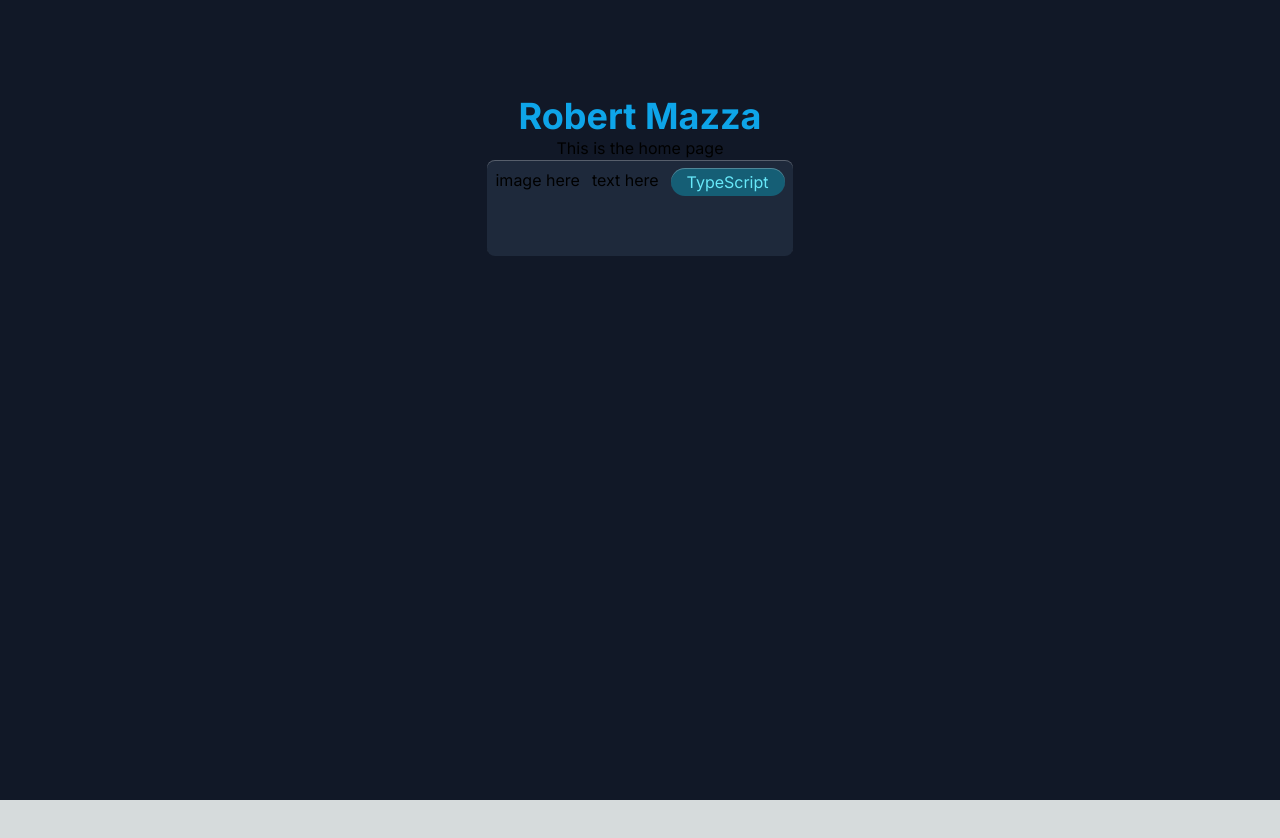
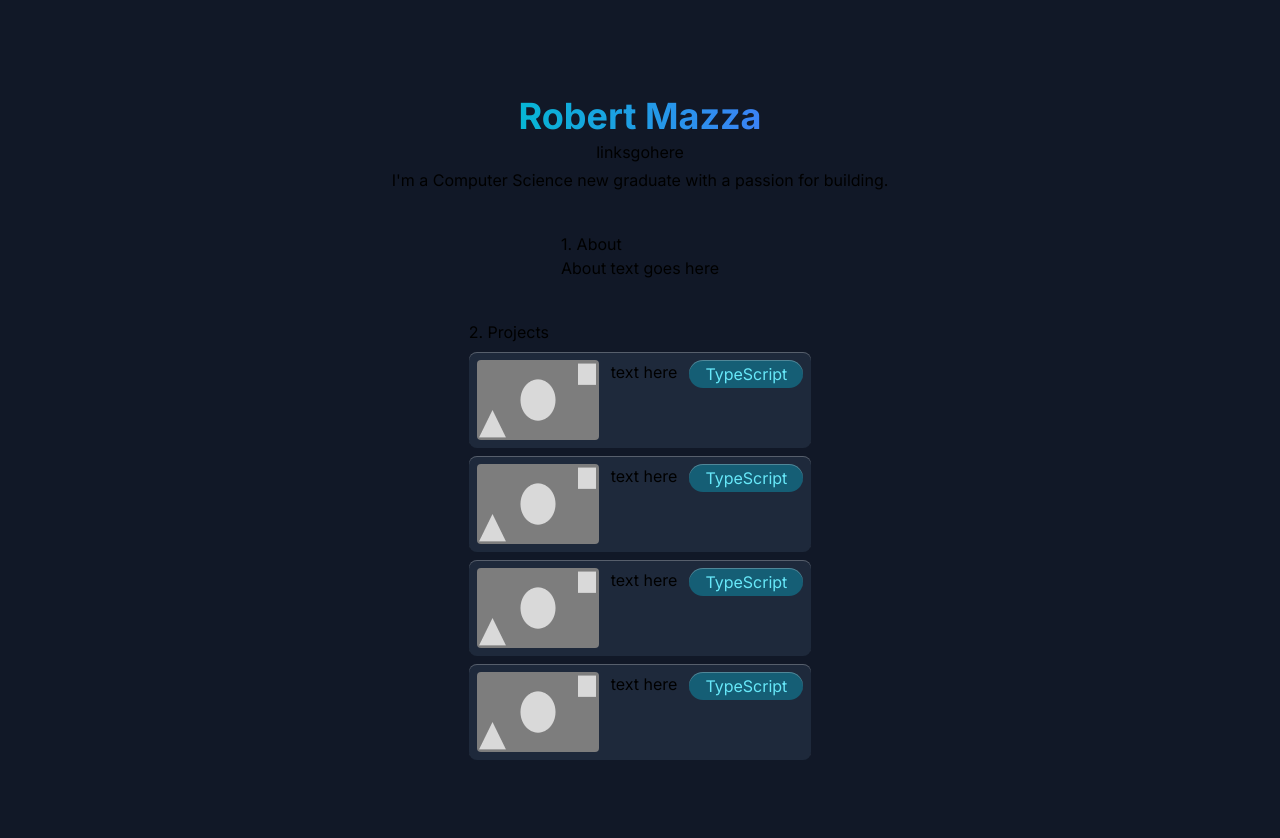
Before and after one commit to Robert336/Personal_Website, a Next.js app in the folder personal-website/: page / in a window 1280 px wide. Shown: the top 838 px of the page. Before the commit the page ends 800 px from the top, so only its background shows below. Built offline with nearby package versions, Linux system fonts and the light colour scheme.

Commit message:
more work on the project cards

```diff
--- a/personal-website/src/app/components/ProjectCard.tsx
+++ b/personal-website/src/app/components/ProjectCard.tsx
@@ -1,10 +1,12 @@
 import Pill from './Pill'
+import Image from 'next/image'
+import image_placeholder from '../../../public/image_placeholder.png'
 
 export default function ProjectCard() {
     return (
       <>
-        <div className="grid-cols-3 gap-3 h-24 bg-slate-800 rounded-lg p-2 flex shadow-inner-top">
-            <p>image here</p>
+        <div className="grid-cols-3 gap-3 h-24 w-full bg-slate-800 rounded-lg p-2 flex shadow-inner-top hover:bg-gradient-to-r from-cyan-500/[.15] to-purple-500/[.15]">
+            <Image src={image_placeholder} alt="preview screenshot of the project" className="max-w-[122px] rounded"/>
             <p>text here</p>
             <Pill text="TypeScript"/>
         </div>
--- a/personal-website/src/app/page.tsx
+++ b/personal-website/src/app/page.tsx
@@ -4,9 +4,28 @@ import ProjectCard from './components/ProjectCard'
 export default function Home() {
   return (
     <main className="flex min-h-screen flex-col items-center p-24 bg-gray-900">
-      <h1 className="text-4xl font-bold text-sky-500">Robert Mazza</h1>
-      This is the home page
-      <ProjectCard/>
+      <h1 className="text-4xl font-bold text-sky-500 bg-gradient-to-r from-cyan-500 to-blue-500 text-transparent bg-clip-text pb-1">Robert Mazza</h1>
+      <div className="flex-row pb-1">
+        <a>links</a>
+        <a>go</a>
+        <a>here</a>
+      </div>
+      <h2 className="pb-10">
+        I&apos;m a Computer Science new graduate with a passion for building.
+      </h2>
+      <div>
+          <h3>1. About</h3>
+          <p>About text goes here</p>
+      </div>
+      <div className="flex flex-col gap-2 pt-10">
+        <h3>2. Projects</h3>
+        <ProjectCard/>
+        <ProjectCard/>
+        <ProjectCard/>
+        <ProjectCard/>
+      </div>
+
+
     </main>
   )
 }
```
Also changed, not shown: personal-website/public/image_placeholder.png (added).
